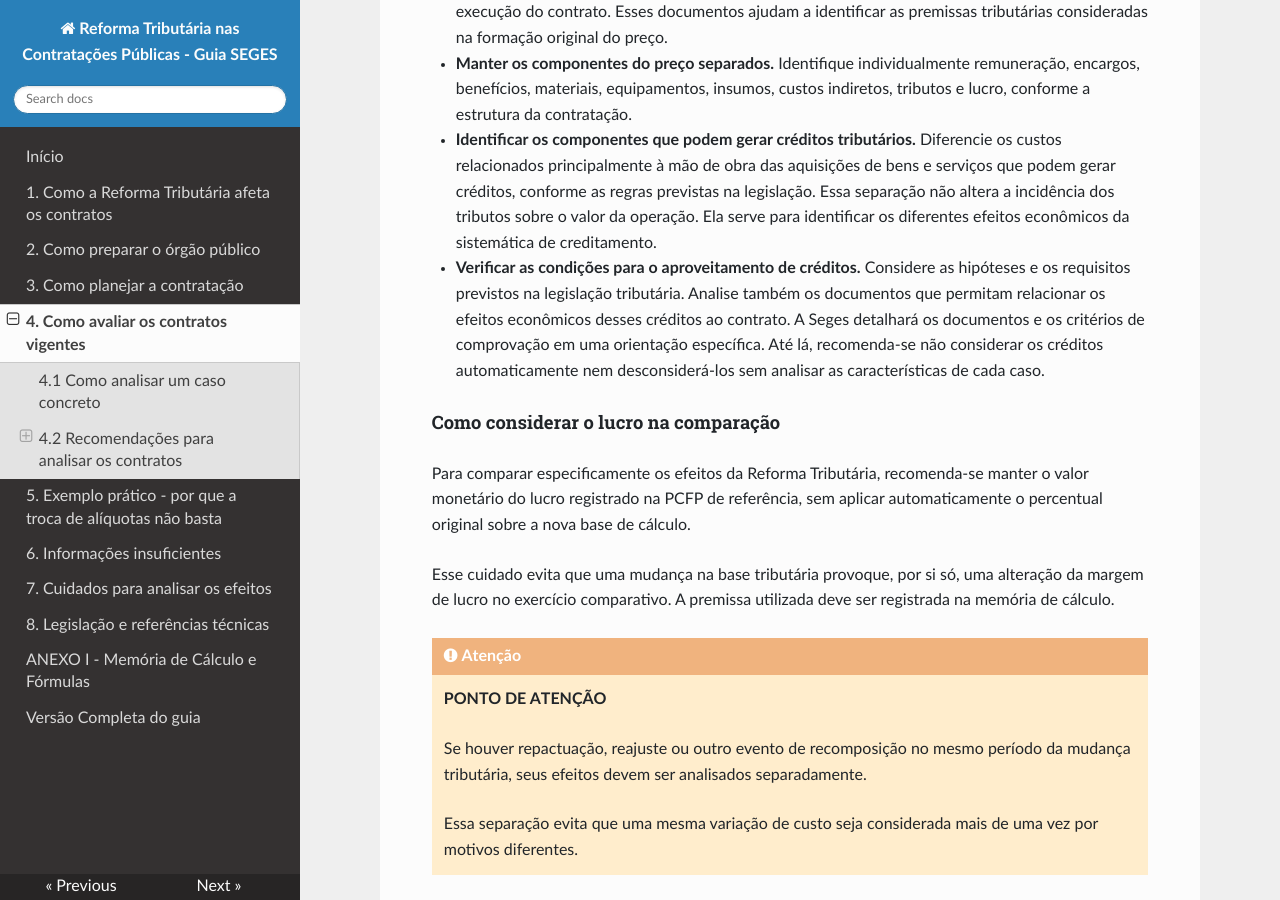
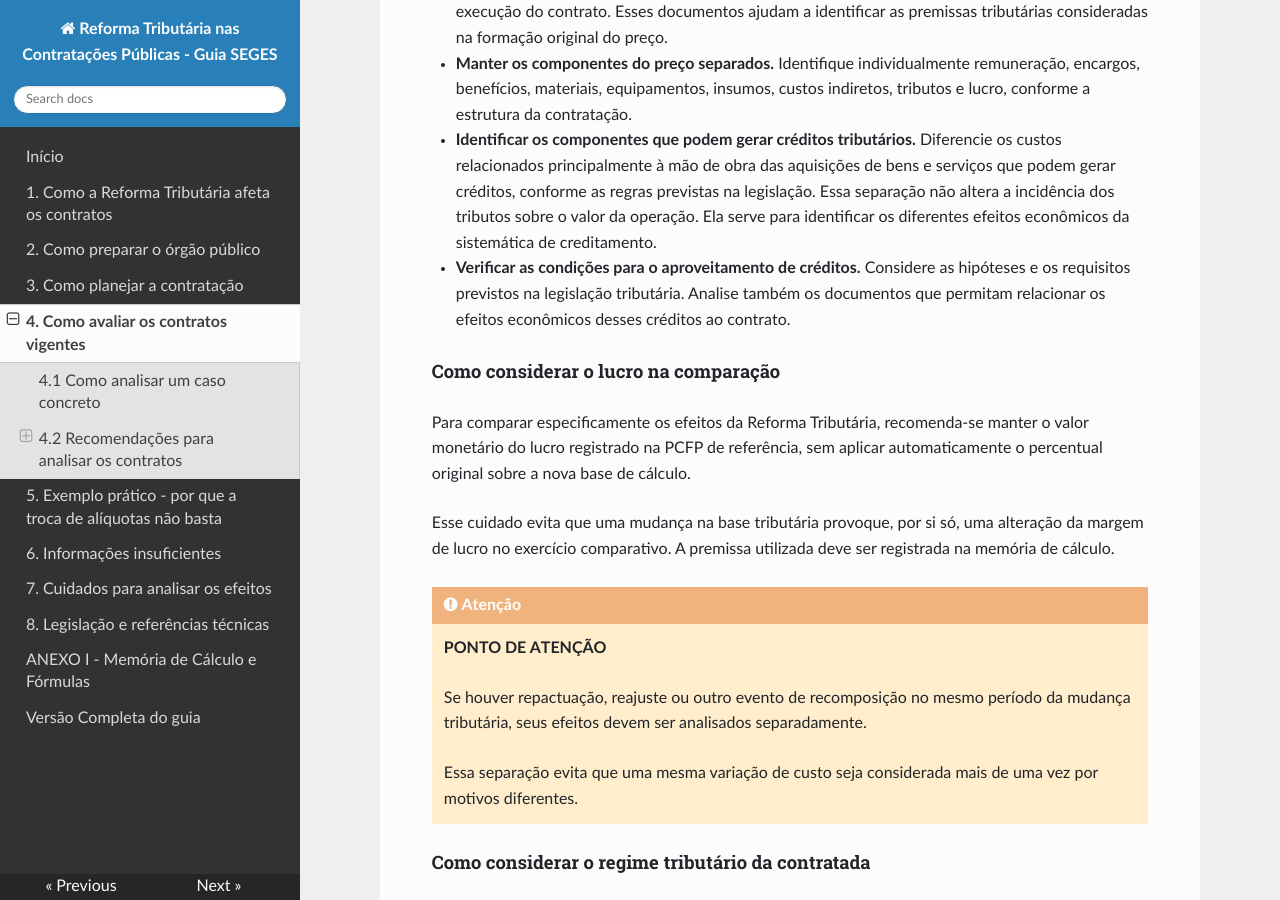
Before and after one commit to emilix10-bit/guia-RT2026-dedicacao-exclusiva, an MkDocs documentation site: the page built from docs/04-avaliacao-contratos-vigentes.md, in a window 1280 px wide and 900 px high, scrolled down 2643 px. Built offline with MkDocs 1.6.1, drawn with Linux system fonts in a browser that asks for light colours; nearby versions of some CDN libraries.

Commit message:
Refine credit utilization conditions section
Removed redundant information regarding credit utilization conditions while retaining essential details.

```diff
--- a/docs/04-avaliacao-contratos-vigentes.md
+++ b/docs/04-avaliacao-contratos-vigentes.md
@@ -69,8 +69,7 @@ Para avaliar os efeitos da Reforma Tributária sobre os contratos vigentes, reco
 * **Consultar os documentos da contratação.** Utilize a Planilha de Custos e Formação de Preços (PCFP) vigente como referência atualizada da composição do preço. Analise também a proposta, a PCFP original e os registros de repactuações, reajustes e outras alterações realizadas durante a execução do contrato. Esses documentos ajudam a identificar as premissas tributárias consideradas na formação original do preço.
 * **Manter os componentes do preço separados.** Identifique individualmente remuneração, encargos, benefícios, materiais, equipamentos, insumos, custos indiretos, tributos e lucro, conforme a estrutura da contratação.
 * **Identificar os componentes que podem gerar créditos tributários.** Diferencie os custos relacionados principalmente à mão de obra das aquisições de bens e serviços que podem gerar créditos, conforme as regras previstas na legislação. Essa separação não altera a incidência dos tributos sobre o valor da operação. Ela serve para identificar os diferentes efeitos econômicos da sistemática de creditamento.
-* **Verificar as condições para o aproveitamento de créditos.** Considere as hipóteses e os requisitos previstos na legislação tributária. Analise também os documentos que permitam relacionar os efeitos econômicos desses créditos ao contrato. A Seges detalhará os documentos e os critérios de comprovação em uma orientação específica. Até lá, recomenda-se não considerar os créditos automaticamente nem desconsiderá-los sem analisar as características de cada caso.
-
+* **Verificar as condições para o aproveitamento de créditos.** Considere as hipóteses e os requisitos previstos na legislação tributária. Analise também os documentos que permitam relacionar os efeitos econômicos desses créditos ao contrato.
 #### Como considerar o lucro na comparação
 
 Para comparar especificamente os efeitos da Reforma Tributária, recomenda-se manter o valor monetário do lucro registrado na PCFP de referência, sem aplicar automaticamente o percentual original sobre a nova base de cálculo.
```
